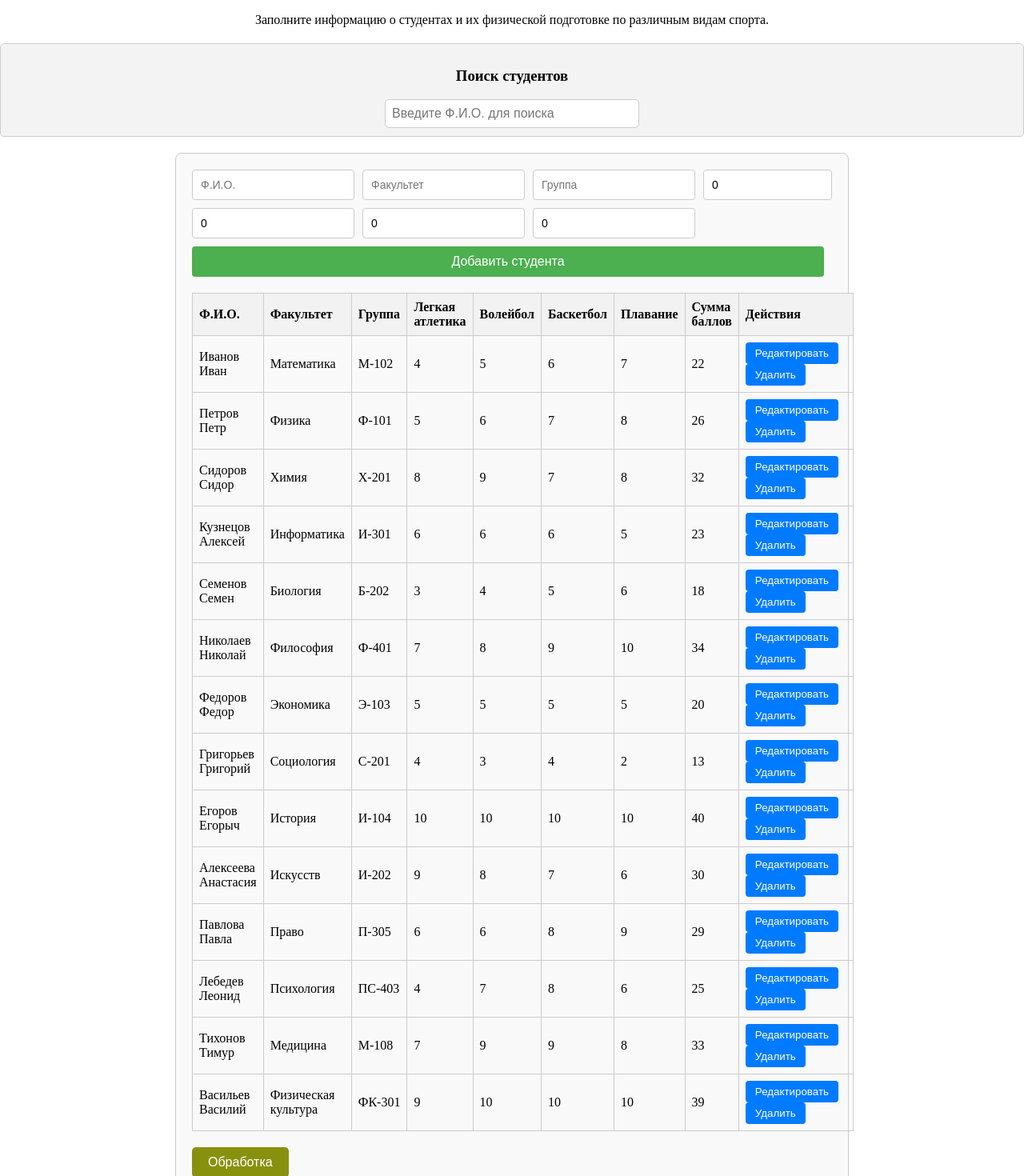
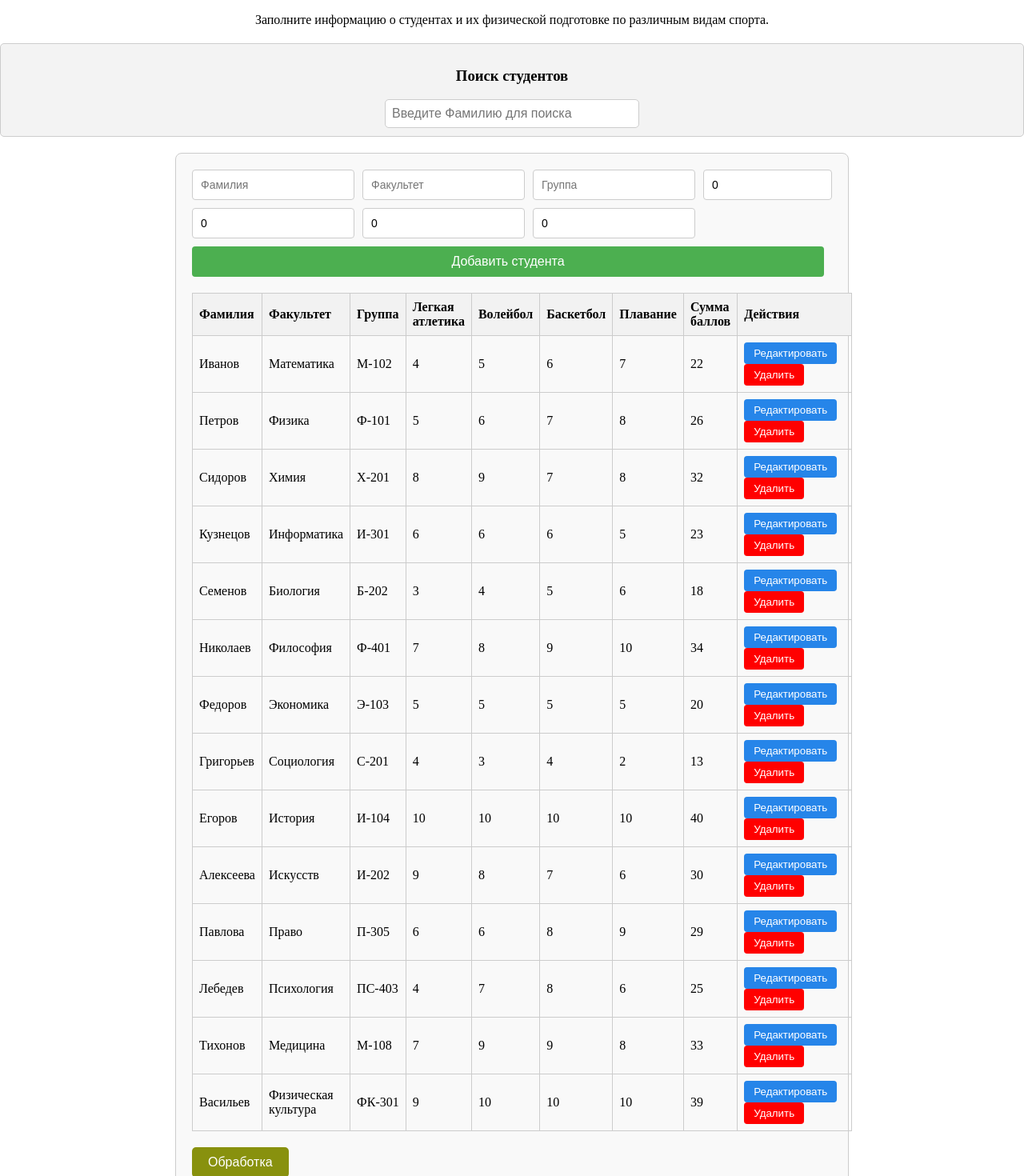
Before and after one commit to RedoTV/labs-university, a React (Vite) app: page /object in a window 1280 px wide. Shown: the part 160-1630 px from the top of the page at 80% size. Built offline with nearby package versions, Linux system fonts and the light colour scheme.

Commit message:
final release

```diff
--- a/src/components/Object/Object.jsx
+++ b/src/components/Object/Object.jsx
@@ -2,20 +2,20 @@ import { useState } from 'react';
 import styles from './object.module.css';
 
 const initialStudents = [
-  { fullName: 'Иванов Иван', faculty: 'Математика', group: 'М-102', athletics: 4, volleyball: 5, basketball: 6, swimming: 7 },
-  { fullName: 'Петров Петр', faculty: 'Физика', group: 'Ф-101', athletics: 5, volleyball: 6, basketball: 7, swimming: 8 },
-  { fullName: 'Сидоров Сидор', faculty: 'Химия', group: 'Х-201', athletics: 8, volleyball: 9, basketball: 7, swimming: 8 },
-  { fullName: 'Кузнецов Алексей', faculty: 'Информатика', group: 'И-301', athletics: 6, volleyball: 6, basketball: 6, swimming: 5 },
-  { fullName: 'Семенов Семен', faculty: 'Биология', group: 'Б-202', athletics: 3, volleyball: 4, basketball: 5, swimming: 6 },
-  { fullName: 'Николаев Николай', faculty: 'Философия', group: 'Ф-401', athletics: 7, volleyball: 8, basketball: 9, swimming: 10 },
-  { fullName: 'Федоров Федор', faculty: 'Экономика', group: 'Э-103', athletics: 5, volleyball: 5, basketball: 5, swimming: 5 },
-  { fullName: 'Григорьев Григорий', faculty: 'Социология', group: 'С-201', athletics: 4, volleyball: 3, basketball: 4, swimming: 2 },
-  { fullName: 'Егоров Егорыч', faculty: 'История', group: 'И-104', athletics: 10, volleyball: 10, basketball: 10, swimming: 10 },
-  { fullName: 'Алексеева Анастасия', faculty: 'Искусств', group: 'И-202', athletics: 9, volleyball: 8, basketball: 7, swimming: 6 },
-  { fullName: 'Павлова Павла', faculty: 'Право', group: 'П-305', athletics: 6, volleyball: 6, basketball: 8, swimming: 9 },
-  { fullName: 'Лебедев Леонид', faculty: 'Психология', group: 'ПС-403', athletics: 4, volleyball: 7, basketball: 8, swimming: 6 },
-  { fullName: 'Тихонов Тимур', faculty: 'Медицина', group: 'М-108', athletics: 7, volleyball: 9, basketball: 9, swimming: 8 },
-  { fullName: 'Васильев Василий', faculty: 'Физическая культура', group: 'ФК-301', athletics: 9, volleyball: 10, basketball: 10, swimming: 10 },
+  { surname: 'Иванов', faculty: 'Математика', group: 'М-102', athletics: 4, volleyball: 5, basketball: 6, swimming: 7 },
+  { surname: 'Петров', faculty: 'Физика', group: 'Ф-101', athletics: 5, volleyball: 6, basketball: 7, swimming: 8 },
+  { surname: 'Сидоров', faculty: 'Химия', group: 'Х-201', athletics: 8, volleyball: 9, basketball: 7, swimming: 8 },
+  { surname: 'Кузнецов', faculty: 'Информатика', group: 'И-301', athletics: 6, volleyball: 6, basketball: 6, swimming: 5 },
+  { surname: 'Семенов', faculty: 'Биология', group: 'Б-202', athletics: 3, volleyball: 4, basketball: 5, swimming: 6 },
+  { surname: 'Николаев', faculty: 'Философия', group: 'Ф-401', athletics: 7, volleyball: 8, basketball: 9, swimming: 10 },
+  { surname: 'Федоров', faculty: 'Экономика', group: 'Э-103', athletics: 5, volleyball: 5, basketball: 5, swimming: 5 },
+  { surname: 'Григорьев', faculty: 'Социология', group: 'С-201', athletics: 4, volleyball: 3, basketball: 4, swimming: 2 },
+  { surname: 'Егоров', faculty: 'История', group: 'И-104', athletics: 10, volleyball: 10, basketball: 10, swimming: 10 },
+  { surname: 'Алексеева', faculty: 'Искусств', group: 'И-202', athletics: 9, volleyball: 8, basketball: 7, swimming: 6 },
+  { surname: 'Павлова', faculty: 'Право', group: 'П-305', athletics: 6, volleyball: 6, basketball: 8, swimming: 9 },
+  { surname: 'Лебедев', faculty: 'Психология', group: 'ПС-403', athletics: 4, volleyball: 7, basketball: 8, swimming: 6 },
+  { surname: 'Тихонов', faculty: 'Медицина', group: 'М-108', athletics: 7, volleyball: 9, basketball: 9, swimming: 8 },
+  { surname: 'Васильев', faculty: 'Физическая культура', group: 'ФК-301', athletics: 9, volleyball: 10, basketball: 10, swimming: 10 },
 ];
 
 export default function Object() {
@@ -23,7 +23,7 @@ export default function Object() {
   const [filteredStudents, setFilteredStudents] = useState(students);
   const [excellentStudents, setExcellentStudents] = useState([]); // Состояние для отличных студентов
   const [formData, setFormData] = useState({
-    fullName: '',
+    surname: '',
     faculty: '',
     group: '',
     athletics: 0,
@@ -65,7 +65,7 @@ export default function Object() {
   const validateForm = () => {
     const { athletics, volleyball, basketball, swimming } = formData;
     return (
-      formData.fullName &&
+      formData.surname &&
       formData.faculty &&
       formData.group &&
       athletics >= 0 && athletics <= 10 &&
@@ -77,7 +77,7 @@ export default function Object() {
 
   const clearForm = () => {
     setFormData({
-      fullName: '',
+      surname: '',
       faculty: '',
       group: '',
       athletics: 0,
@@ -137,7 +137,7 @@ export default function Object() {
     const query = e.target.value.toLowerCase();
     setSearchQuery(query);
     const filtered = students.filter((student) =>
-      student.fullName.toLowerCase().includes(query)
+      student.surname.toLowerCase().includes(query)
     );
     setFilteredStudents(filtered);
   };
@@ -164,13 +164,13 @@ export default function Object() {
           value={searchQuery}
           onChange={handleSearchChange}
           className={styles.search_input}
-          placeholder="Введите Ф.И.О. для поиска"
+          placeholder="Введите Фамилию для поиска"
         />
       </div>
 
       <div className={styles.main_container}>
         <form onSubmit={handleSubmit} className={styles.form}>
-          <input type="text" name="fullName" value={formData.fullName} onChange={handleInputChange} placeholder="Ф.И.О." required />
+          <input type="text" name="surname" value={formData.surname} onChange={handleInputChange} placeholder="Фамилия" required />
           <input type="text" name="faculty" value={formData.faculty} onChange={handleInputChange} placeholder="Факультет" required />
           <input type="text" name="group" value={formData.group} onChange={handleInputChange} placeholder="Группа" required />
           <input type="number" name="athletics" value={formData.athletics} onChange={handleInputChange} placeholder="Легкая атлетика" min="0" max="10" required />
@@ -184,7 +184,7 @@ export default function Object() {
         <table className={styles.table}>
           <thead>
             <tr>
-              <th onClick={() => handleSort('fullName')} className={styles.sorting_header}>Ф.И.О.</th>
+              <th onClick={() => handleSort('surname')} className={styles.sorting_header}>Фамилия</th>
               <th onClick={() => handleSort('faculty')} className={styles.sorting_header}>Факультет</th>
               <th onClick={() => handleSort('group')} className={styles.sorting_header}>Группа</th>
               <th onClick={() => handleSort('athletics')} className={styles.sorting_header}>Легкая атлетика</th>
@@ -200,7 +200,7 @@ export default function Object() {
               <tr key={index}>
                 {editIndex === index ? (
                   <>
-                    <td><input type="text" name="fullName" value={formData.fullName} onChange={handleInputChange} /></td>
+                    <td><input type="text" name="surname" value={formData.surname} onChange={handleInputChange} /></td>
                     <td><input type="text" name="faculty" value={formData.faculty} onChange={handleInputChange} /></td>
                     <td><input type="text" name="group" value={formData.group} onChange={handleInputChange} /></td>
                     <td><input type="number" name="athletics" value={formData.athletics} onChange={handleInputChange} min="0" max="10" /></td>
@@ -210,7 +210,7 @@ export default function Object() {
                   </>
                 ) : (
                   <>
-                    <td>{student.fullName}</td>
+                    <td>{student.surname}</td>
                     <td>{student.faculty}</td>
                     <td>{student.group}</td>
                     <td>{student.athletics}</td>
@@ -224,9 +224,9 @@ export default function Object() {
                   {editIndex === index ? (
                     <button onClick={() => setEditIndex(null)}>Отменить</button>
                   ) : (
-                    <button onClick={() => handleEdit(index)}>Редактировать</button>
+                    <button className={styles.edit_btn} onClick={() => handleEdit(index)}>Редактировать</button>
                   )}
-                  <button onClick={() => handleDelete(index)}>Удалить</button>
+                  <button className={styles.delete_btn} onClick={() => handleDelete(index)}>Удалить</button>
                 </td>
               </tr>
             ))}
@@ -244,7 +244,7 @@ export default function Object() {
             <table className={styles.table}>
               <thead>
                 <tr>
-                  <th>Ф.И.О.</th>
+                  <th>Фамилия</th>
                   <th>Факультет</th>
                   <th>Группа</th>
                   <th>Легкая атлетика</th>
@@ -257,7 +257,7 @@ export default function Object() {
               <tbody>
                 {excellentStudents.map((student, index) => (
                   <tr key={index}>
-                    <td>{student.fullName}</td>
+                    <td>{student.surname}</td>
                     <td>{student.faculty}</td>
                     <td>{student.group}</td>
                     <td>{student.athletics}</td>
--- a/src/components/Object/object.module.css
+++ b/src/components/Object/object.module.css
@@ -75,13 +75,16 @@
   padding: 6px 12px;
   border: none;
   border-radius: 4px;
-  background-color: #007bff; /* Blue */
   color: white;
   cursor: pointer;
   transition: background-color 0.3s ease;
 }
 
-.table button:hover {
+.edit_btn {
+  background-color: #2685e9;
+}
+
+.edit_btn:hover {
   background-color: #0056b3; /* Darker blue on hover */
 }
 
@@ -148,3 +151,11 @@
 .processButton:hover {
   background-color: #5d630b;
 }
+
+.delete_btn {
+  background-color: red;
+}
+
+.delete_btn:hover {
+  background-color: rgb(126, 0, 0);
+}
```
Also changed, not shown: src/components/Forms/Forms.jsx (+14 -9 lines), src/components/Object/database.json (deleted, +0 -56 lines).
